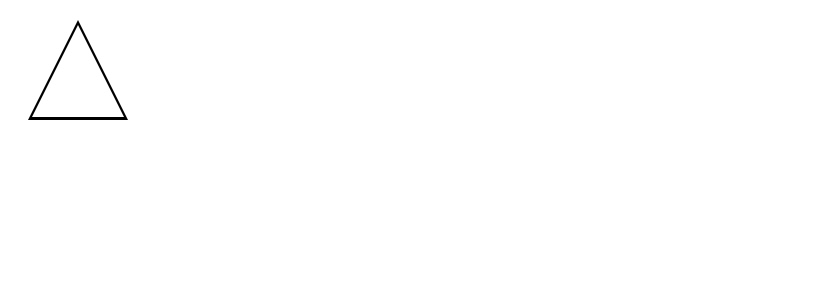
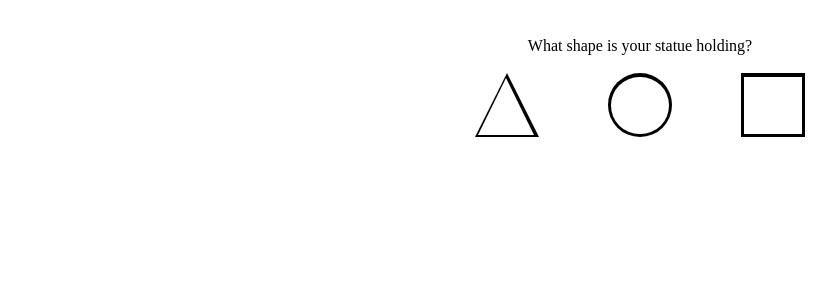
Before and after one commit to dvillavicencio/verity-inside-helper, a SvelteKit app: page / in a window 1280 px wide. Shown: the top 300 px of the page, without its empty margins (0-839 px from the left). Built offline with nearby package versions, Linux system fonts and the light colour scheme.

Commit message:
Implemented all the shapes using viewport units

```diff
--- /dev/null
+++ b/src/lib/components/Shapes/Circle.svelte
@@ -0,0 +1,54 @@
+<script>
+  let isClicked = false;
+  function handleClick() {
+    isClicked = !isClicked;
+  }
+</script>
+
+<style>
+  .circle-container {
+    position: relative;
+    width: 5vw;
+    height: 5vw;
+    margin: .2vw;
+}
+
+.circle-edge {
+  position: absolute;
+  top: 0;
+  left: 0;
+  border-radius: 50%;
+  background-color: black;
+  width: 5vw;
+  height: 5vw;
+}
+
+.circle-fill {
+  position: absolute;
+  top: .25vw;
+  left: .25vw;
+  background-color: white;
+  width: 4.50vw;
+  height: 4.50vw;
+  border-radius: 50%;
+}
+
+.circle-container:hover .circle-edge {
+  background-color: #99B6FF;
+}
+
+.circle-container:hover .circle-fill {
+  background-color: #EFF6FF;
+}
+
+.selected .circle-edge {
+  background-color: #2D68FE;
+}
+
+</style>
+
+<div class="circle-container" on:click={handleClick} class:selected={isClicked}>
+  <div class="circle-edge">
+    <div class="circle-fill"></div>
+  </div>
+</div>
--- /dev/null
+++ b/src/lib/components/Shapes/Square.svelte
@@ -0,0 +1,51 @@
+<script>
+  let isClicked = false;
+  function handleClick() {
+    isClicked = !isClicked;
+  }
+</script>
+
+<style>
+.square-container {
+  position: relative;
+  width: 5vw;
+  height: 5vw;
+  margin: .2vw;
+}
+
+.square-edge {
+  position: absolute;
+  top: 0;
+  bottom: 0;
+  background-color: black;
+  width: 5vw;
+  height: 5vw;
+}
+
+.square-fill {
+  position: absolute;
+  top: .25vw;
+  left: .25vw;
+  background-color: white;
+  width: 4.5vw;
+  height: 4.5vw;
+}
+
+.square-container:hover .square-edge {
+  background-color: #99B6FF;
+}
+
+.square-container.hover .square-fill {
+  background-color: #EFF6FF;
+}
+
+.selected .square-edge {
+ background-color: #2D68FE;
+}
+</style>
+
+<div class="square-container"
+  on:click={handleClick} class:selected={isClicked}>
+  <div class="square-edge"></div>
+  <div class="square-fill"></div>
+</div>
--- /dev/null
+++ b/src/lib/components/Shapes/Triangle.svelte
@@ -0,0 +1,55 @@
+<script>
+let isClicked=false;
+function handleClick() {
+  isClicked = !isClicked;
+}
+</script>
+
+<style>
+.triangle-container {
+  position: relative;
+  width: 5vw;
+  height: 5vw;
+  margin: .2vw;
+}
+
+.triangle-edge {
+  position: absolute;
+  top: 0;
+  left: 0;
+  width: 0;
+  height: 0;
+  border-left: 2.5vw solid transparent;
+  border-right: 2.5vw solid transparent;
+  border-bottom: 5vw solid black;
+}
+
+.triangle-fill {
+  position: absolute;
+  top: 0.333vw;
+  left: .25vw;
+  width: 0;
+  height: 0;
+  border-left: 2.25vw solid transparent;
+  border-right: 2.25vw solid transparent;
+  border-bottom: 4.5vw solid white;
+}
+
+.triangle-container:hover .triangle-edge {
+  border-bottom-color: #99B6FF;
+}
+
+.triangle-container:hover .triangle-fill {
+  border-bottom-color: #EFF6FF;
+}
+
+.selected .triangle-edge {
+  border-bottom-color: #2D68FE;
+}
+
+</style>
+
+<div class="triangle-container" on:click={handleClick} class:selected={isClicked}>
+  <div class="triangle-edge"></div>
+  <div class="triangle-fill"></div>
+</div>
--- /dev/null
+++ b/src/lib/components/StatueShapeSelector/StatueSelector.svelte
@@ -0,0 +1,29 @@
+<script>
+  import Triangle from "../Shapes/Triangle.svelte";
+  import Circle from "../Shapes/Circle.svelte";
+  import Square from "../Shapes/Square.svelte";
+</script>
+
+<style>
+  .container {
+    display: flex;
+    flex-direction: column;
+    align-items: center;
+    justify-content: center;
+    text-align: center;
+    margin: 1vw;
+  }
+  .shape-container {
+    display: flex;
+    gap: 5vw;
+  }
+</style>
+
+<div class="container">
+  <p>What shape is your statue holding?</p>
+  <div class="shape-container">
+    <Triangle />
+    <Circle />
+    <Square />
+  </div>
+</div>
--- a/src/lib/components/triangle.svelte
+++ /dev/null
@@ -1,50 +0,0 @@
-<script>
-let isClicked=false;
-function handleClick() {
-  isClicked = !isClicked;
-}
-</script>
-
-<style>
-.triangle-container {
-  position: relative;
-  width: 100px;
-  height: 100px;
-  margin: 20px;
-}
-.triangle-fill, .triangle-edge {
-position: absolute;
-top: 0;
-left: 0;
-width: 0;
-height: 0;
-}
-
-.triangle-edge {
-  border-left: 50px solid transparent;
-  border-right: 50px solid transparent;
-  border-bottom: 100px solid black;
-}
-
-.triangle-fill {
-  top: 5px;
-  left: 4px;
-  border-left: 46px solid transparent;
-  border-right: 46px solid transparent;
-  border-bottom: 92px solid white;
-}
-
-.triangle-container:hover .triangle-edge {
-  border-bottom-color: #99B6FF;
-}
-
-.triangle-container:hover .triangler-fill {
-  border-bottom-color: #EFF6FF;
-}
-
-</style>
-
-<div class="triangle-container {isClicked ? 'clicked' : ''}" on:click={handleClick}>
-  <div class="triangle-edge"></div>
-  <div class="triangle-fill"></div>
-</div>
--- a/src/routes/+page.svelte
+++ b/src/routes/+page.svelte
@@ -1,6 +1,15 @@
 <script>
-  import Triangle from "../lib/components/triangle.svelte";
+  import ShapeSelector from "../lib/components/StatueShapeSelector/StatueSelector.svelte";
 </script>
-<header>
-   <Triangle />
-</header>
+<style>
+  .container {
+    display: flex;
+    flex-direction: center;
+    align-items: center;
+    justify-content: center;
+  }
+</style>
+
+<div class="container">
+  <ShapeSelector />
+</div>
```
